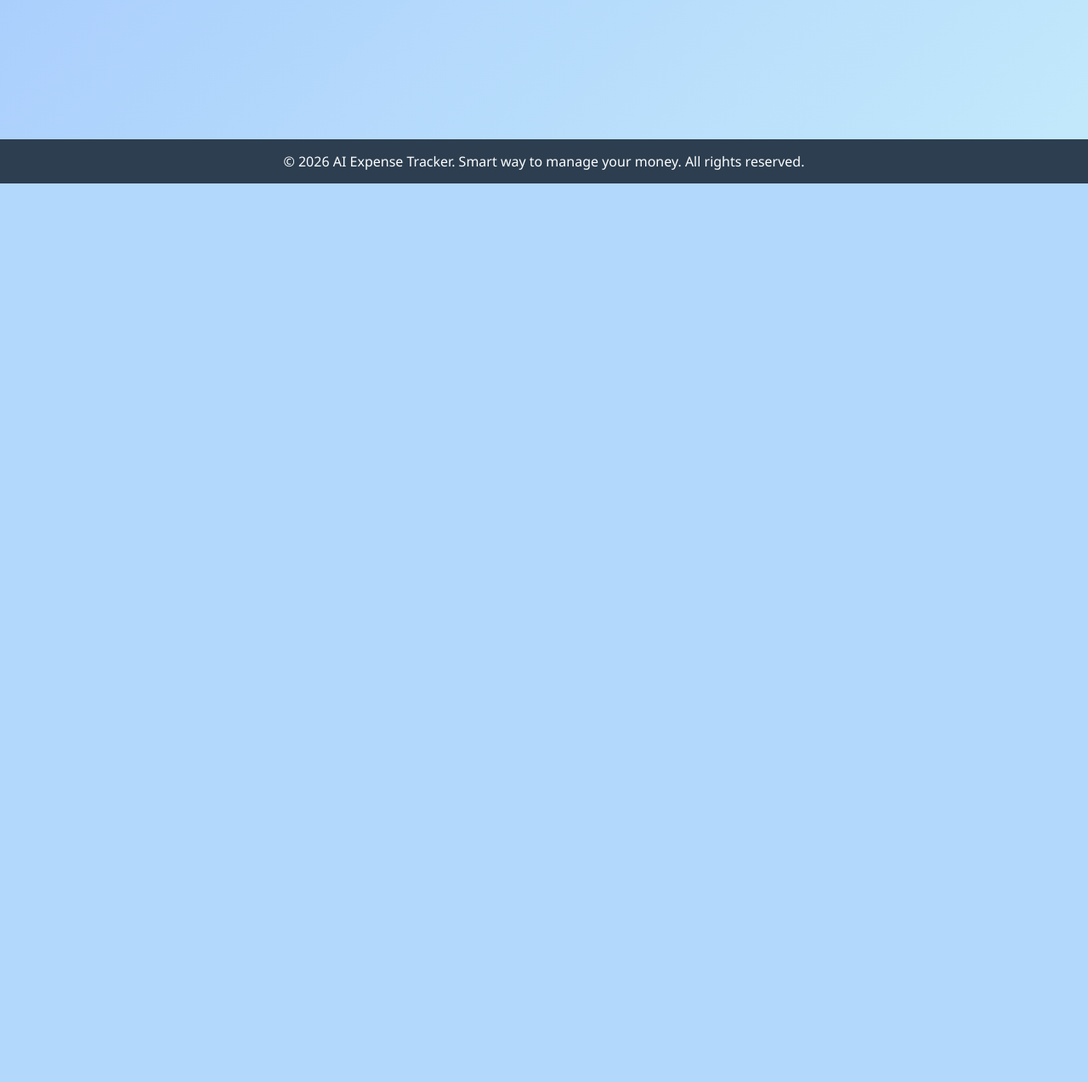
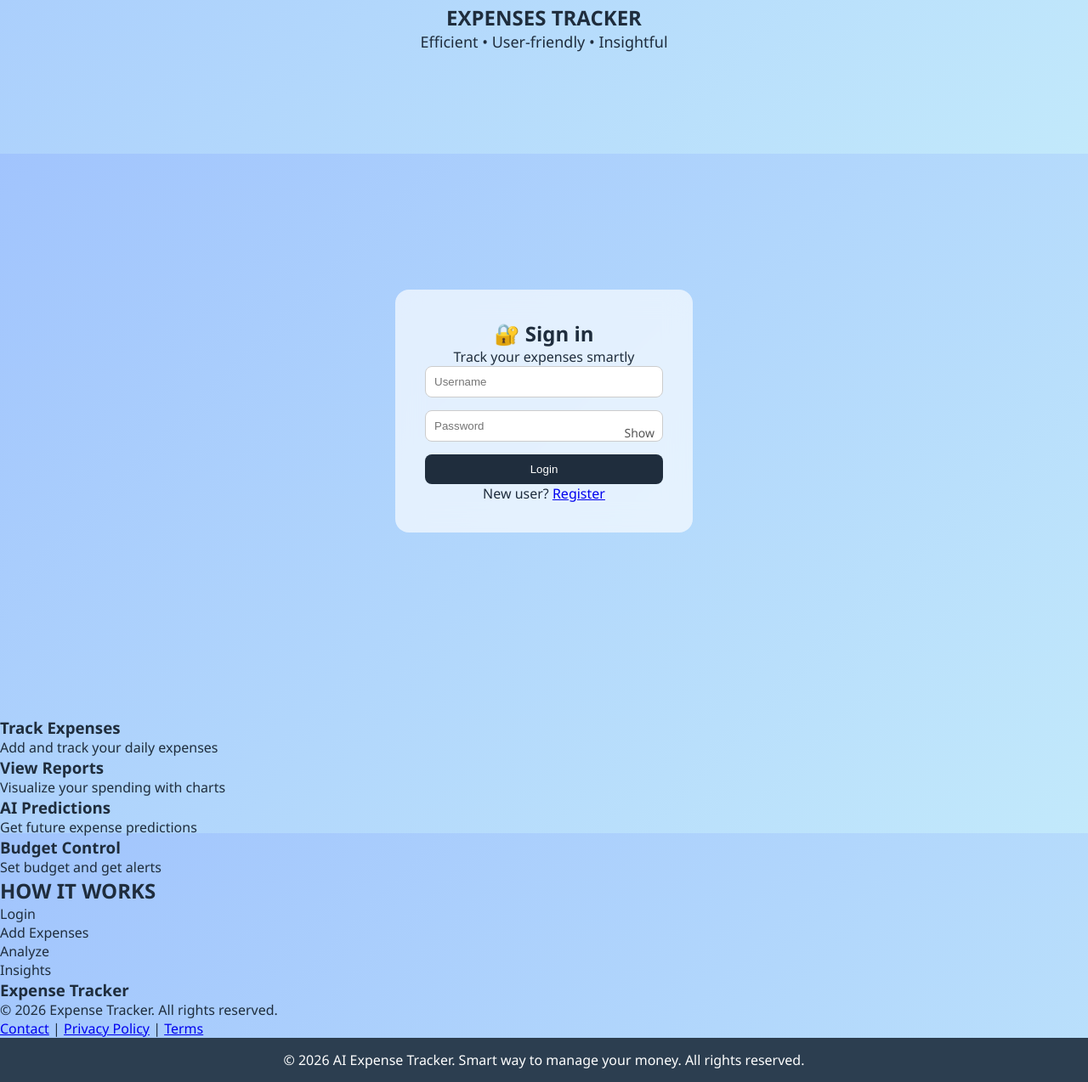
Before and after one commit to kanakadurgapitchuka/ai-expense-tracker, a Flask app: page /login in a window 1280 px wide. Shown: the part 619-1893 px from the top of the page at 85% size. Before the commit the page ends 835 px from the top, so only its background shows below. Run offline with Flask 3, Linux system fonts and the light colour scheme; some libraries are stand-ins or nearby versions.

Commit message:
Enhance login page with hero section and features
Added a hero section and features overview to the login page. Enhanced the login title and improved password toggle functionality.

```diff
--- a/templates/login.html
+++ b/templates/login.html
@@ -2,20 +2,38 @@
 
 {% block content %}
 
+<!-- HERO SECTION (ADD THIS TOP) -->
+<section class="hero">
+    <div class="left">
+        <h1>Take Control of <br> <span>Your Expenses</span></h1>
+        <p>Track your expenses, analyze your spending patterns and get AI-powered insights.</p>
+        <button class="btn">Get Started</button>
+        <button class="btn2">Learn More</button>
+    </div>
+
+    <div class="right">
+        <img src="https://cdn-icons-png.flaticon.com/512/3135/3135715.png">
+        <h2>EXPENSES TRACKER</h2>
+        <p>Efficient • User-friendly • Insightful</p>
+    </div>
+</section>
+
+<!-- LOGIN SECTION -->
 <div class="login-bg">
+    <div class="glass-card">
 
-    <div class="glass-card">
         {% if welcome %}
             <div class="success-message">
                 ✨ Welcome {{ welcome }}! Account created successfully
             </div>
         {% endif %}
 
-        <h2 class="login-title">Sign in</h2>
+        <h2 class="login-title">🔐 Sign in</h2>
         <p class="subtitle">Track your expenses smartly</p>
 
         <form method="POST">
             <input type="text" name="username" placeholder="Username" required>
+
             <div style="position: relative;">
                 <input type="password" id="password" name="password" placeholder="Password" required>
 
@@ -25,6 +43,7 @@
                     Show
                 </span>
             </div>
+
             <button type="submit" class="login-btn">Login</button>
         </form>
 
@@ -33,11 +52,54 @@
         </p>
 
     </div>
-
 </div>
 
-<!-- ✅ SCRIPT OUTSIDE -->
+<!-- FEATURES -->
+<section class="features">
+    <div class="card">
+        <h3>Track Expenses</h3>
+        <p>Add and track your daily expenses</p>
+    </div>
 
+    <div class="card">
+        <h3>View Reports</h3>
+        <p>Visualize your spending with charts</p>
+    </div>
+
+    <div class="card">
+        <h3>AI Predictions</h3>
+        <p>Get future expense predictions</p>
+    </div>
+
+    <div class="card">
+        <h3>Budget Control</h3>
+        <p>Set budget and get alerts</p>
+    </div>
+</section>
+
+<!-- HOW IT WORKS -->
+<section class="how">
+    <h2>HOW IT WORKS</h2>
+    <div class="steps">
+        <div>Login</div>
+        <div>Add Expenses</div>
+        <div>Analyze</div>
+        <div>Insights</div>
+    </div>
+</section>
+
+<!-- FOOTER -->
+<footer>
+    <h3>Expense Tracker</h3>
+    <p>© 2026 Expense Tracker. All rights reserved.</p>
+    <div>
+        <a href="#">Contact</a> |
+        <a href="#">Privacy Policy</a> |
+        <a href="#">Terms</a>
+    </div>
+</footer>
+
+<!-- SCRIPT -->
 <script>
 document.addEventListener("DOMContentLoaded", function() {
 
@@ -51,7 +113,6 @@ Swal.fire({
 
 });
 
-/* 👇 ADD THIS */
 function togglePassword() {
     const pwd = document.getElementById("password");
     const toggle = event.target;
```
Lines whose indentation alone changed are shown as unchanged.
